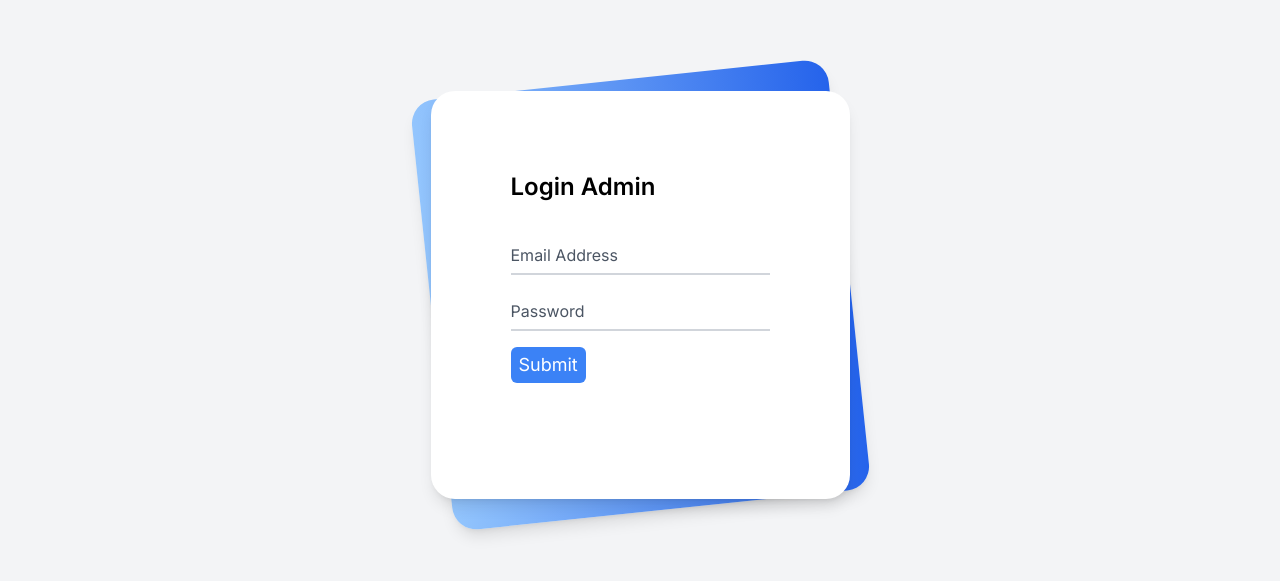
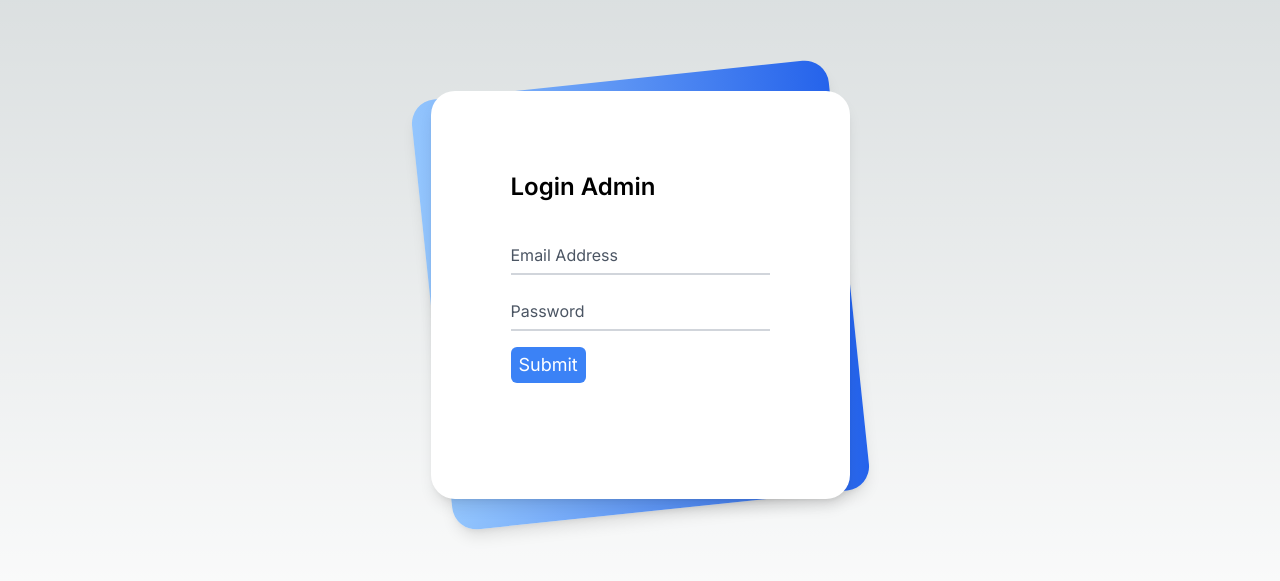
Before and after one commit to akhdanrgya/Portfolio, a Next.js app: page /dashboard/sign-in in a window 1280 px wide. Shown: the part 105-686 px from the top of the page. Built offline with nearby package versions, Linux system fonts and the light colour scheme.

Commit message:
update signin

```diff
--- a/src/app/dashboard/sign-in/page.jsx
+++ b/src/app/dashboard/sign-in/page.jsx
@@ -11,7 +11,9 @@ const Signin = () => {
   const router = useRouter()
 
 
-  const submitHandler = () => {
+  const submitHandler = (e) => {
+    e.preventDefault()
+
     if (email !== "test@gmail.com"){
         setMsg("Email tidak valid")
     }else if (password !== "12345"){
@@ -19,13 +21,14 @@ const Signin = () => {
     }else if (email !== "test@gmail.com" || password !== "12345"){
         setMsg("Email dan Password tidak valid")
     }else{
-
+        setIsAuth(true)
+        router.push('/dashboard/admin')
     }
   }
 
   return (
     <>
-      <div className="min-h-screen bg-gray-100 py-6 flex flex-col justify-center sm:py-12">
+      <div className="min-h-screen bg-dark py-6 flex flex-col justify-center sm:py-12">
         <div className="relative py-3 sm:max-w-xl sm:mx-auto">
           <div className="absolute inset-0 bg-gradient-to-r from-blue-300 to-blue-600 shadow-lg transform -skew-y-6 sm:skew-y-0 sm:-rotate-6 sm:rounded-3xl"></div>
           <div className="relative px-4 py-10 bg-white shadow-lg sm:rounded-3xl sm:p-20">
```
